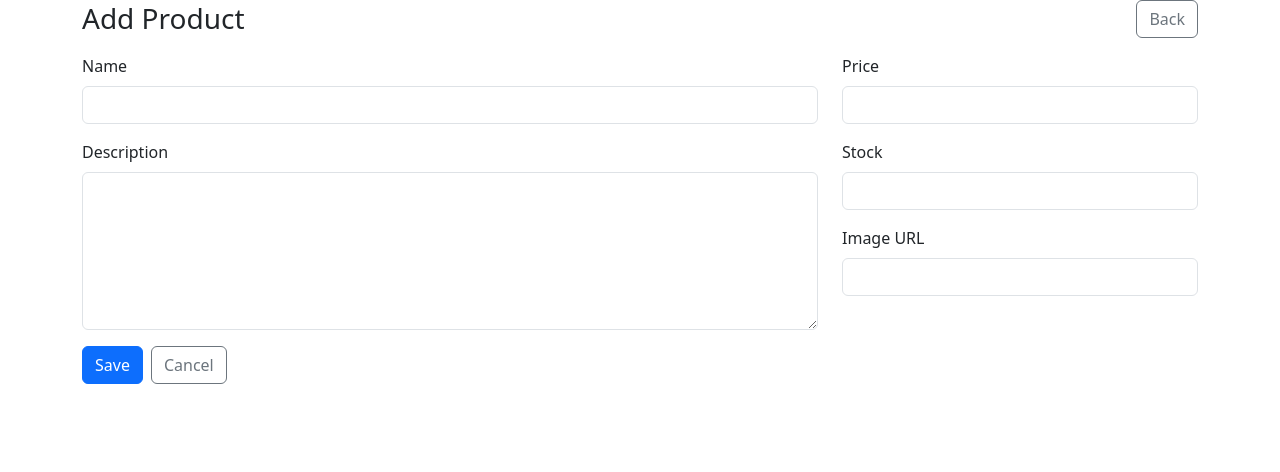
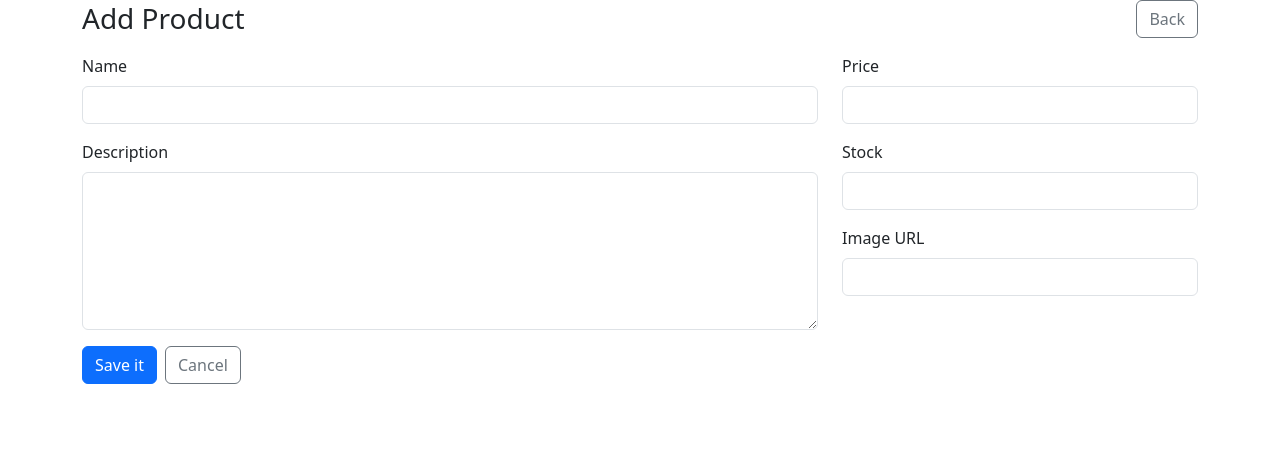
Before and after one commit to Dipak805/Two-tire-flask-app, a Flask app: page /products/new in a window 1280 px wide. Shown: the part 80-552 px from the top of the page. Run offline with Flask 3, Linux system fonts and the light colour scheme; some libraries are stand-ins or nearby versions.

Commit message:
Update form.html

```diff
--- a/templates/products/form.html
+++ b/templates/products/form.html
@@ -41,7 +41,7 @@
     </div>
   </div>
   <div class="d-flex gap-2">
-    <button type="submit" class="btn btn-primary">Save</button>
+    <button type="submit" class="btn btn-primary">Save it</button>
     <a href="{{ url_for('list_products') }}" class="btn btn-outline-secondary">Cancel</a>
   </div>
 </form>
```
